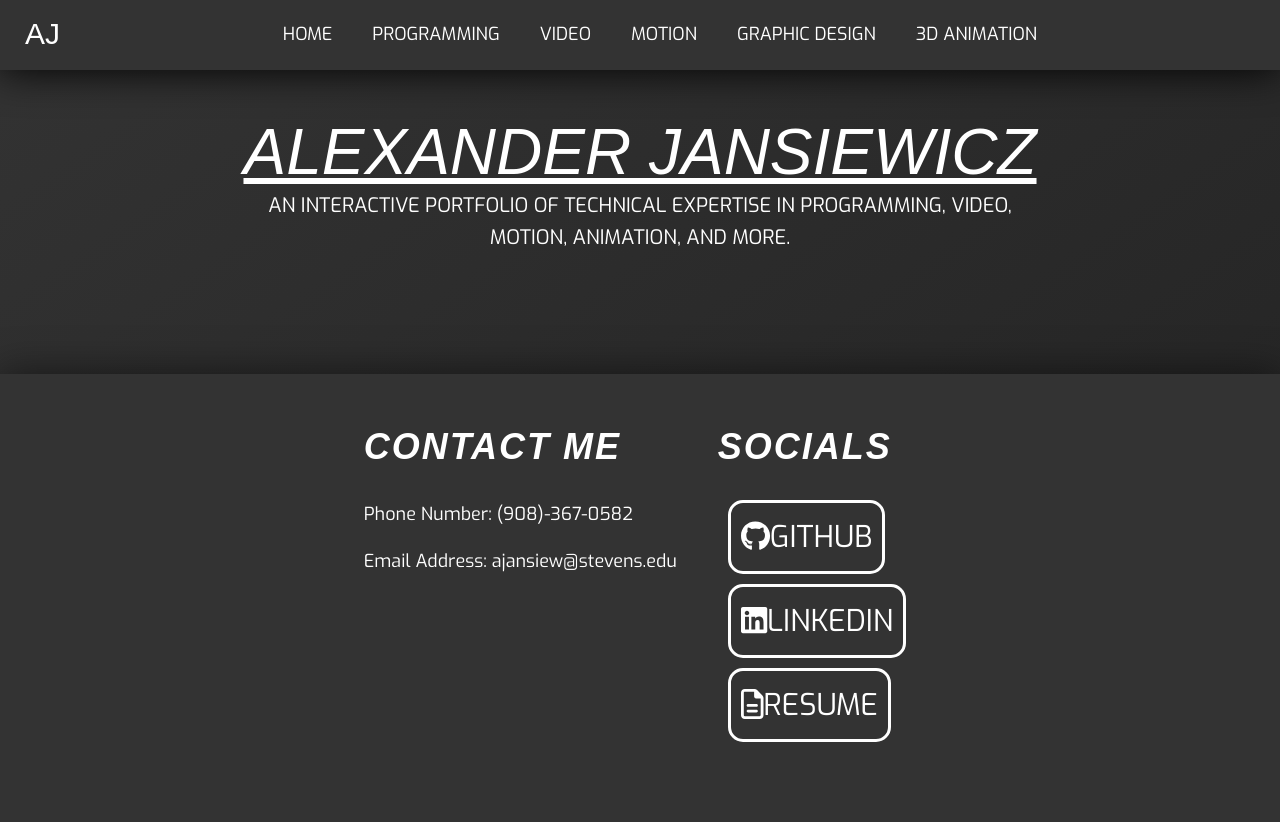
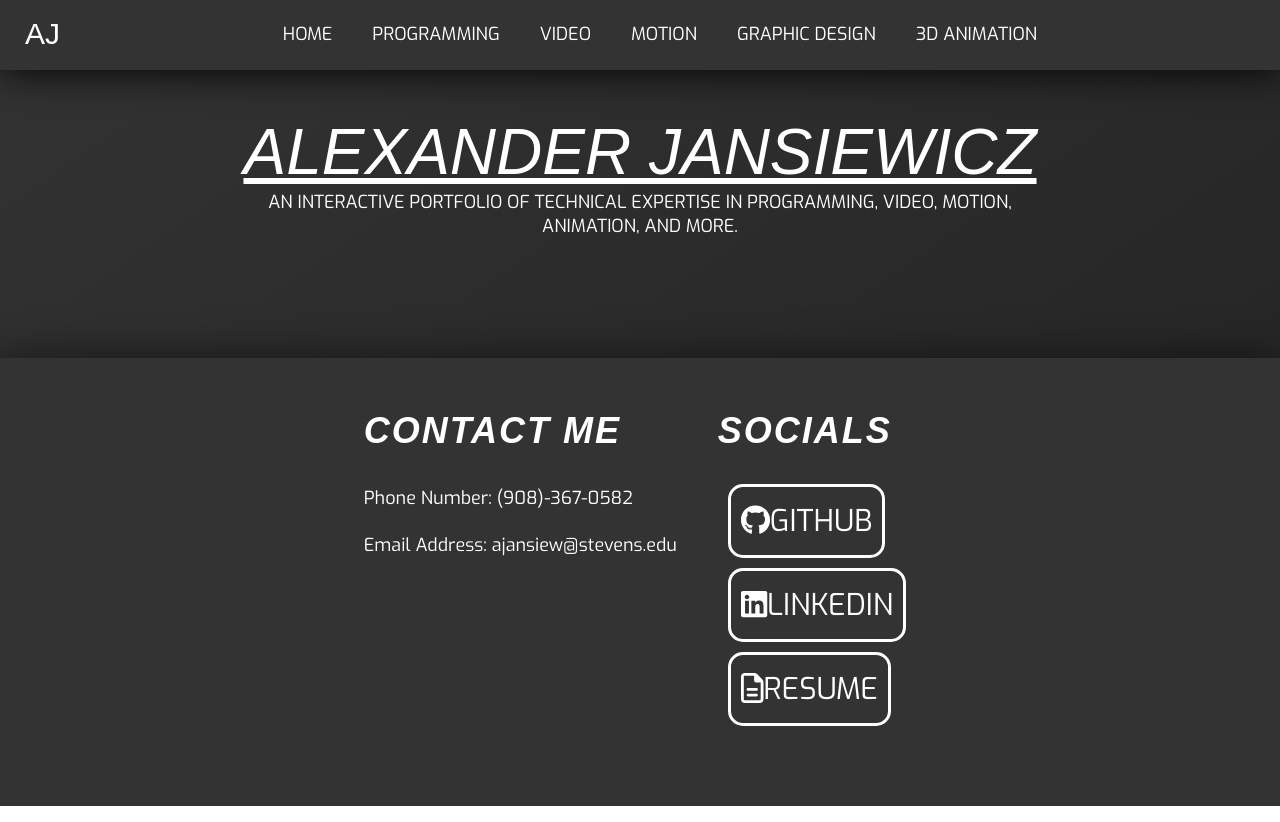
Before and after one commit to alexanderjalexander/alexjportfolio-nextjs, a Next.js app: page / in a window 1280 px wide. Built offline with nearby package versions, Linux system fonts and the light colour scheme; a web font is replaced by a local one.

Commit message:
Changing Intro Module Styling

```diff
--- a/src/components/intro.module.css
+++ b/src/components/intro.module.css
@@ -20,9 +20,9 @@
 
 .intro_header {
     display: block;
-    font-size: max(5vw, 60px);
+    font-size: max(5vw, 48px);
     font-style: italic;
-    line-height: max(5vw, 60px);
+    line-height: max(5vw, 48px);
     width: auto;
     margin: auto min(8vw, 50px) 5px min(8vw, 50px);
     padding-bottom: 0.05vw;
@@ -38,7 +38,8 @@
     font-family: Exo, sans-serif;
     color: white;
     margin: auto max(10vw, 50px);
-    font-size: 20px;
+    font-size: 18px;
+    line-height: normal;
 }
 
 @media screen and (max-width: 860px) {
```
